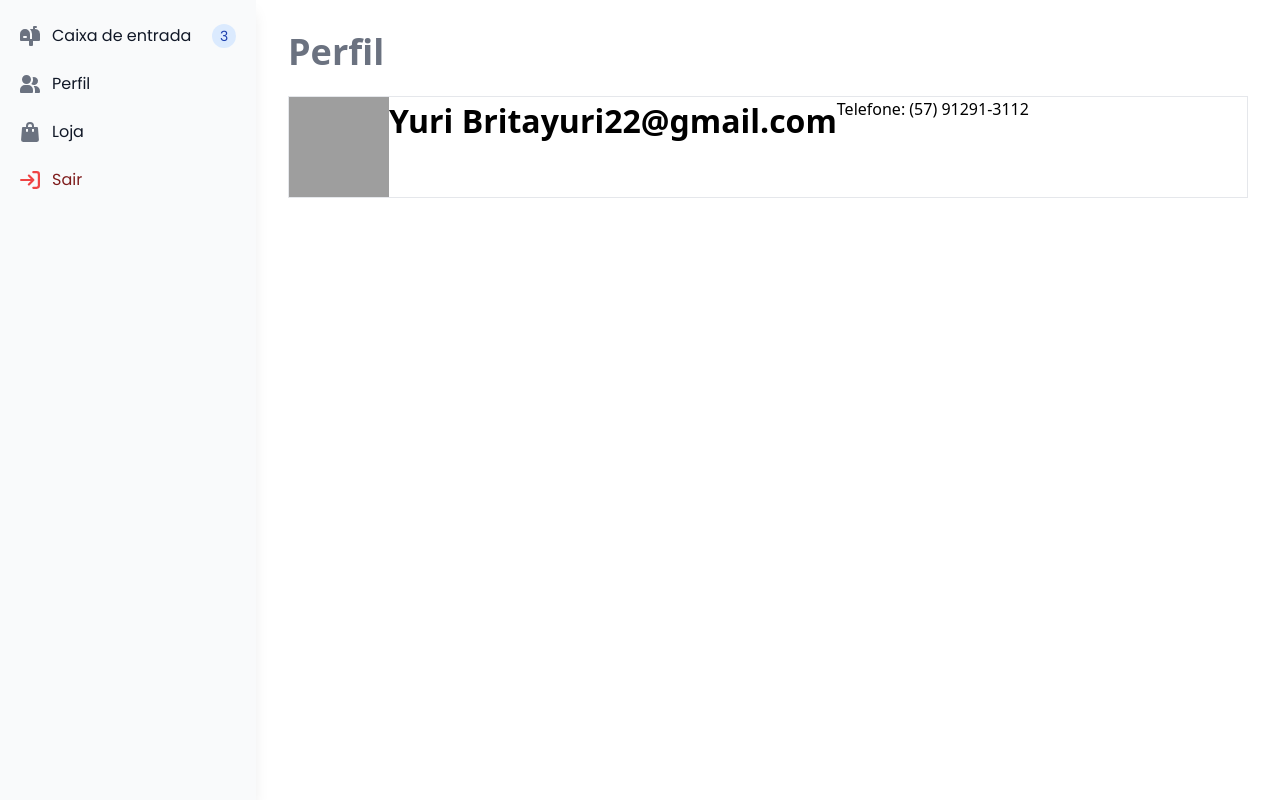
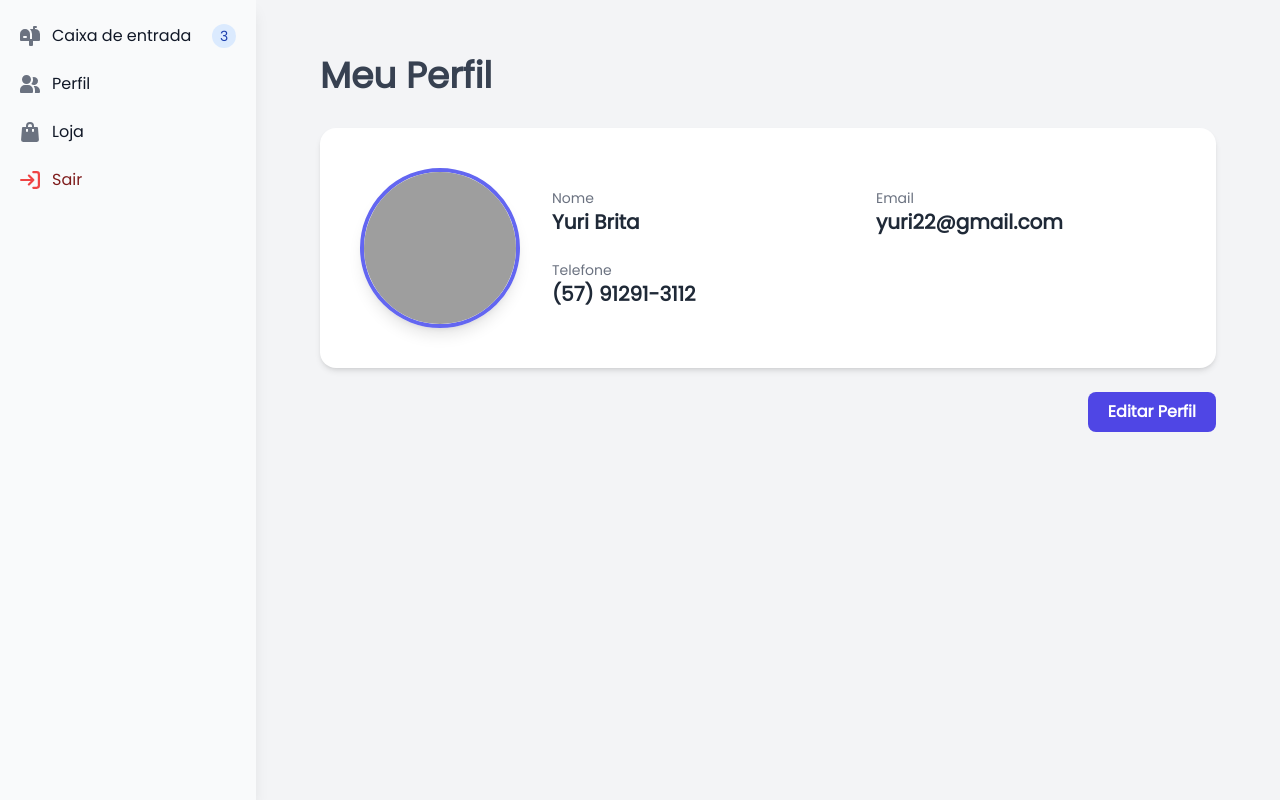
Before and after one commit to MachadoEduardo/bytesquad, a PHP site: page /perfil.php in a window 1280 px wide. Run offline with PHP 8.4, Linux system fonts and the light colour scheme; a user stored in the database is signed in; data comes from the database, SQL or seed files in the repository; some libraries are stand-ins or nearby versions; some web fonts are replaced; grey boxes are pictures that could not be loaded.

Commit message:
WIP -- Alterações no perfil de usuário

```diff
--- a/assets/classes/usuarios.class.php
+++ b/assets/classes/usuarios.class.php
@@ -29,14 +29,13 @@ class Usuarios {
     public function adicionar($email_usuario, $nome_usuario, $senha_usuario, $permissoes_usuario, $ativo_usuario, $url_foto, $telefone, $id_redesocial) {
         if (!$this->existeEmail($email_usuario)) { // Verifica se o email não existe
             try {
-                $senha_criptografada = password_hash($senha_usuario, PASSWORD_DEFAULT); // Criptografando a senha
                 $sql = $this->con->conectar()->prepare(
                     "CALL InserirUsuario (:nome, :email, :senha, :permissoes_usuario, :ativo_usuario, :url_foto, :telefone, :id_redesocial)"
                 );
 
                 $sql->bindValue(':nome', $nome_usuario);
                 $sql->bindValue(':email', $email_usuario);
-                $sql->bindValue(':senha', $senha_criptografada);
+                $sql->bindValue(':senha', $senha_usuario);
                 $sql->bindValue(':permissoes_usuario', $permissoes_usuario);
                 $sql->bindValue(':ativo_usuario', $ativo_usuario);
                 $sql->bindValue(':url_foto', $url_foto);
@@ -138,6 +137,27 @@ class Usuarios {
         }
     }
 
+    public function editarPerfil($id, $nome_usuario, $email_usuario, $senha_usuario, $url_foto, $telefone) {
+        try {
+            $senha_criptografada = password_hash($senha_usuario, PASSWORD_DEFAULT); // Criptografando a senha
+            $sql = $this->con->conectar()->prepare(
+                "UPDATE usuario SET nome_usuario = :nome, email_usuario = :email, senha_usuario = :senha,
+                url_foto = :url_foto, telefone = :telefone WHERE id = :id"
+            );
+
+            $sql->bindValue(':id', $id);
+            $sql->bindValue(':nome', $nome_usuario);
+            $sql->bindValue(':email', $email_usuario);
+            $sql->bindValue(':senha', $senha_criptografada);
+            $sql->bindValue(':url_foto', $url_foto);
+            $sql->bindValue(':telefone', $telefone);
+
+            $sql->execute();
+        } catch (PDOException $ex) {
+            echo 'ERRO: ' . $ex->getMessage();
+        }
+    }
+
     public function fazerLogin($nome_usuario, $senha_usuario)
     {
         $sql = $this->con->conectar()->prepare("SELECT * FROM usuario WHERE nome_usuario = :nome_usuario");
@@ -154,4 +174,13 @@ class Usuarios {
         }
         return false;
     }
+
+    public function atualizarSenha($email, $novaSenha)
+     {
+         $sql = $this->con->conectar()->prepare("UPDATE usuario SET senha_usuario = :senha_usuario WHERE email_usuario = :email_usuario");
+         $senhaHash = password_hash($novaSenha, PASSWORD_DEFAULT); // Usa o password_hash
+         $sql->bindValue(":senha_usuario", $senhaHash); // Armazena a senha criptografada
+         $sql->bindValue(":email_usuario", $email);
+         return $sql->execute(); // Executa a atualização
+     }
 }
--- a/config.php
+++ b/config.php
@@ -66,7 +66,7 @@
     </div>
 
     <audio id="backgroundMusic" autoplay loop hidden>
-        <source src="./assets/audios/Frank-Ocean-Siegfried-(HipHopKit.com).mp3" type="audio/mpeg">
+        <source src="./assets/audios/don-pollo-linggang-guli-guli-guli-wacha-made-with-Voicemod.mp3" type="audio/mpeg">
     </audio>
 
     <script>
--- a/perfil.php
+++ b/perfil.php
@@ -34,38 +34,50 @@ $dadosUsuario = $usuario->buscarUsuario($_SESSION['Logado']);
     </style>
 </head>
 
-<body>
-    <div class="flex">
+<body class="bg-gray-100 font-[Poppins]">
+    <div class="flex min-h-screen">
         <?php include 'assets/inc/sidebar.inc.php'; ?>
-        <div class="flex-1 p-8 md:ml-64">
-            <div class="max-w-5xl mx-auto">
-                <h1 class="text-4xl font-bold mb-6 text-gray-500">Perfil</h1>
+        <div class="flex-1 p-6 md:ml-64">
+            <div class="max-w-4xl mx-auto mt-8">
+                <h1 class="text-3xl md:text-4xl font-bold text-gray-700 mb-8">Meu Perfil</h1>
 
-                <div class="border flex">
-                <?php
-                if ($dadosUsuario): ?>
-                    <?php if (!empty($dadosUsuario['url_foto'])): ?>
-                        <img src="<?php echo $dadosUsuario['url_foto']; ?>" alt="Foto" style="width:100px; height:100px; object-fit:cover;">
-                    <?php else: ?>
-                        <img src="https://www.iconpacks.net/icons/2/free-icon-user-3296.png" alt="">
-                    <?php endif; ?>
-                    <div class="text-[32px] font-bold">
-                    <?php echo $dadosUsuario['nome_usuario'] ?>
+                <?php if ($dadosUsuario): ?>
+                    <div class="bg-white shadow-md rounded-2xl p-6 md:p-10 flex flex-col md:flex-row items-center gap-8">
+                        <div class="flex-shrink-0">
+                            <img src="<?php echo !empty($dadosUsuario['url_foto']) ? $dadosUsuario['url_foto'] : 'https://www.iconpacks.net/icons/2/free-icon-user-3296.png'; ?>"
+                                alt="Foto do usuário"
+                                class="w-32 h-32 md:w-40 md:h-40 rounded-full object-cover border-4 border-indigo-500 shadow-lg">
+                        </div>
+
+                        <div class="flex-1">
+                            <div class="grid grid-cols-1 md:grid-cols-2 gap-6">
+                                <div>
+                                    <h2 class="text-sm text-gray-500">Nome</h2>
+                                    <p class="text-xl font-semibold text-gray-800"><?php echo $dadosUsuario['nome_usuario']; ?></p>
+                                </div>
+
+                                <div>
+                                    <h2 class="text-sm text-gray-500">Email</h2>
+                                    <p class="text-xl font-semibold text-gray-800"><?php echo $dadosUsuario['email_usuario']; ?></p>
+                                </div>
+
+                                <div>
+                                    <h2 class="text-sm text-gray-500">Telefone</h2>
+                                    <p class="text-xl font-semibold text-gray-800"><?php echo $dadosUsuario['telefone']; ?></p>
+                                </div>
+                            </div>
+                        </div>
                     </div>
-
-                    <div class="text-[32px] font-bold">
-                    <?php echo $dadosUsuario['email_usuario'] ?>
+                    <div class="mt-6 text-right">
+                        <a href="editarPerfil.php?id=<?php echo $dadosUsuario['id']; ?>"
+                            class="inline-block px-5 py-2 bg-indigo-600 text-white font-semibold rounded-lg hover:bg-indigo-700 transition">
+                            Editar Perfil
+                        </a>
                     </div>
-
-                    Telefone:
-                    <?php echo $dadosUsuario['telefone'] ?>
                 <?php else: ?>
-                    <p>Usuário não encontrado.</p>
+                    <p class="text-red-600 font-medium">Usuário não encontrado.</p>
                 <?php endif; ?>
-                </div>
-
             </div>
         </div>
-
     </div>
 </body>
```
Also changed, not shown: editarPerfil.php (added, +71 -0 lines), editarPerfilSubmit.php (added, +45 -0 lines), 1 other file.
